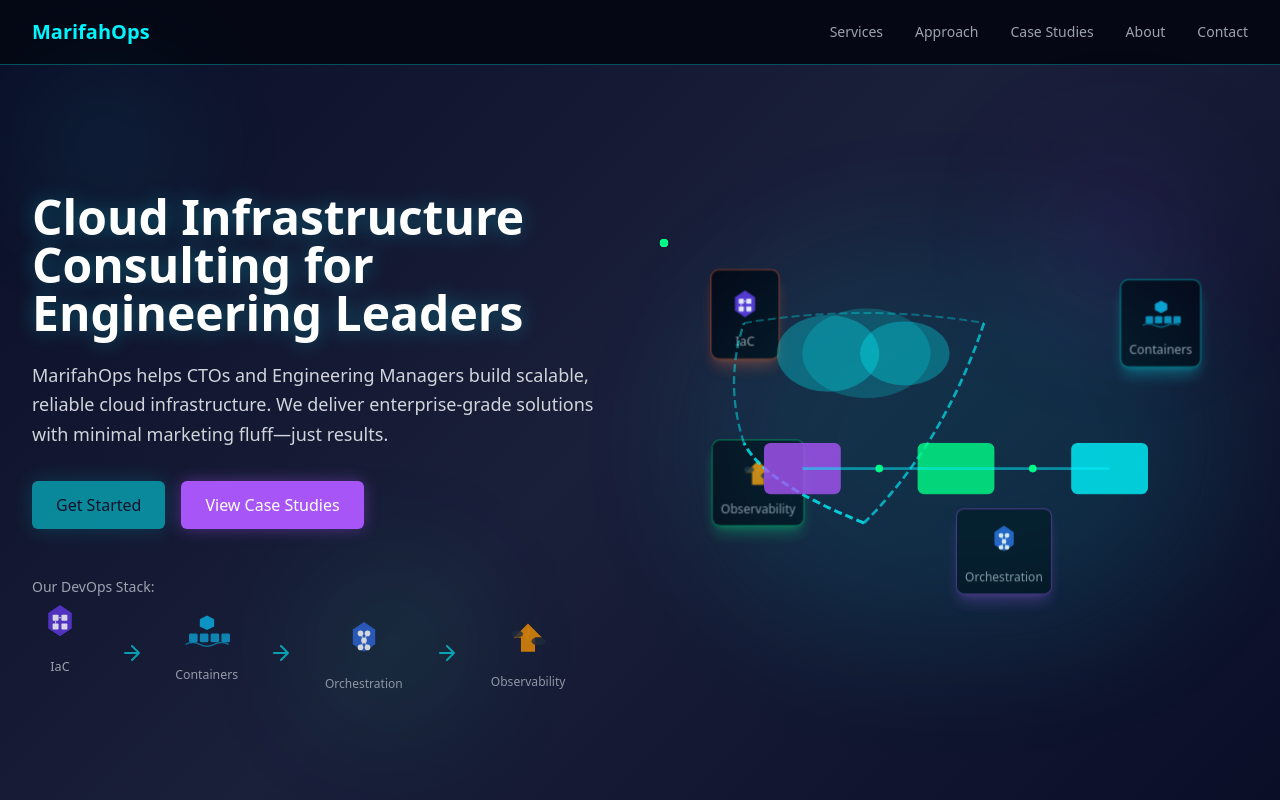
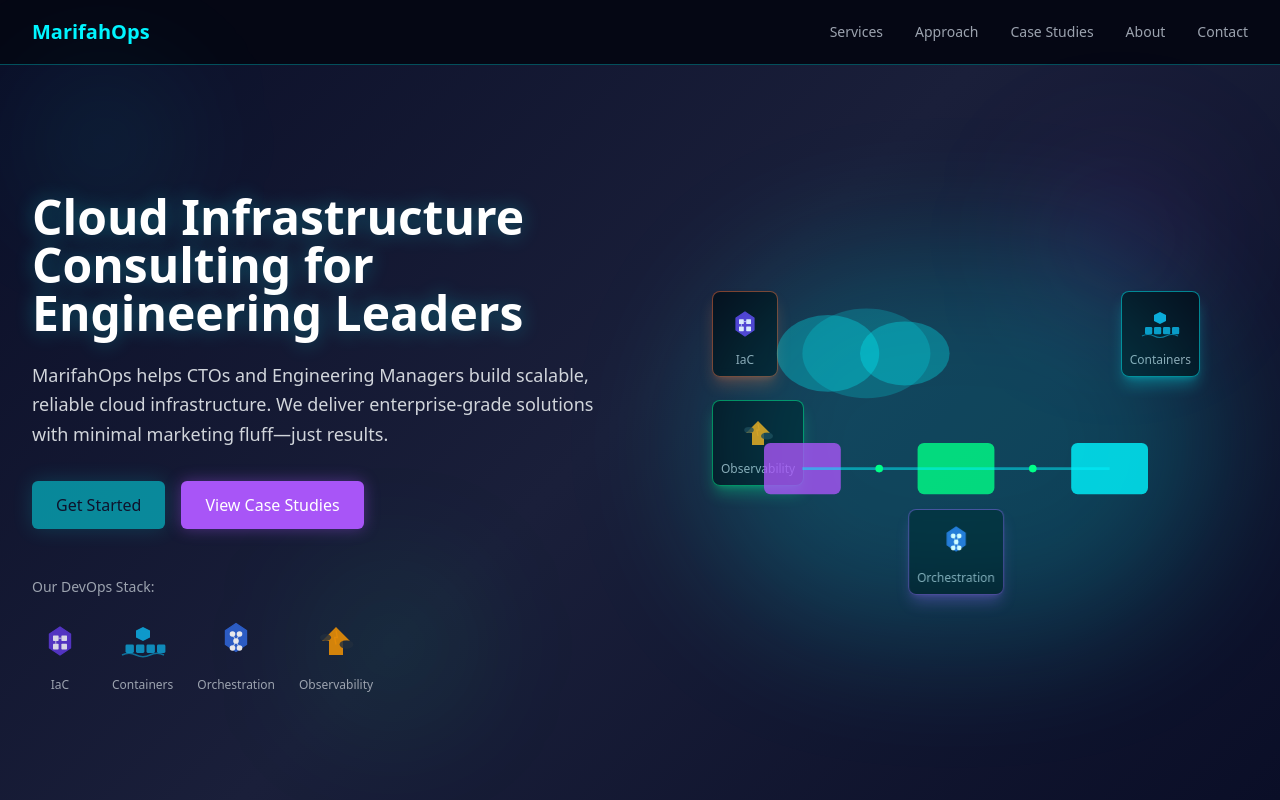
Before and after one commit to sack0809/marifahops-website, a Next.js app: page / in a window 1280 px wide. Shown: the top 800 px of the page. Built offline with nearby package versions, Linux system fonts and the light colour scheme.

Commit message:
Remove animations, keep only the labeled tech icons

```diff
--- a/pages/index.tsx
+++ b/pages/index.tsx
@@ -31,35 +31,20 @@ export default function Home() {
               {/* Tech Stack Icons with Labels */}
               <div className="mt-8">
                 <p className="text-sm text-gray-400 mb-4">Our DevOps Stack:</p>
-                <div className="flex flex-wrap gap-8 items-center">
-                  <div className="tech-icon-container tech-icon-float flex flex-col items-center">
+                <div className="flex flex-wrap gap-6 items-center">
+                  <div className="flex flex-col items-center">
                     <img src="/images/terraform-icon.svg" alt="Terraform" className="w-14 h-14 opacity-90 hover:opacity-100 hover:scale-110 transition-all cursor-pointer" />
                     <span className="text-xs text-gray-400 mt-2">IaC</span>
                   </div>
-                  <div className="tech-icon-flow-arrow">
-                    <svg width="24" height="24" viewBox="0 0 24 24" fill="none" className="text-devops-cyan">
-                      <path d="M5 12H19M19 12L12 5M19 12L12 19" stroke="currentColor" strokeWidth="2" strokeLinecap="round" strokeLinejoin="round" className="tech-flow-path"/>
-                    </svg>
-                  </div>
-                  <div className="tech-icon-container tech-icon-float-delay-1 flex flex-col items-center">
+                  <div className="flex flex-col items-center">
                     <img src="/images/docker-icon.svg" alt="Docker" className="w-14 h-14 opacity-90 hover:opacity-100 hover:scale-110 transition-all cursor-pointer" />
                     <span className="text-xs text-gray-400 mt-2">Containers</span>
                   </div>
-                  <div className="tech-icon-flow-arrow">
-                    <svg width="24" height="24" viewBox="0 0 24 24" fill="none" className="text-devops-cyan">
-                      <path d="M5 12H19M19 12L12 5M19 12L12 19" stroke="currentColor" strokeWidth="2" strokeLinecap="round" strokeLinejoin="round" className="tech-flow-path"/>
-                    </svg>
-                  </div>
-                  <div className="tech-icon-container tech-icon-float-delay-2 flex flex-col items-center">
+                  <div className="flex flex-col items-center">
                     <img src="/images/kubernetes-icon.svg" alt="Kubernetes" className="w-14 h-14 opacity-90 hover:opacity-100 hover:scale-110 transition-all cursor-pointer" />
                     <span className="text-xs text-gray-400 mt-2">Orchestration</span>
                   </div>
-                  <div className="tech-icon-flow-arrow">
-                    <svg width="24" height="24" viewBox="0 0 24 24" fill="none" className="text-devops-cyan">
-                      <path d="M5 12H19M19 12L12 5M19 12L12 19" stroke="currentColor" strokeWidth="2" strokeLinecap="round" strokeLinejoin="round" className="tech-flow-path"/>
-                    </svg>
-                  </div>
-                  <div className="tech-icon-container tech-icon-float-delay-3 flex flex-col items-center">
+                  <div className="flex flex-col items-center">
                     <img src="/images/aws-icon.svg" alt="AWS" className="w-14 h-14 opacity-90 hover:opacity-100 hover:scale-110 transition-all cursor-pointer" />
                     <span className="text-xs text-gray-400 mt-2">Observability</span>
                   </div>
@@ -70,109 +55,42 @@ export default function Home() {
               <div className="relative min-h-[400px] flex items-center justify-center">
                 {/* Main Cloud Architecture Graphic */}
                 <div className="relative z-10 w-full max-w-lg">
-                  <div className="absolute inset-0 bg-devops-cyan/20 blur-3xl rounded-full animate-pulse-glow"></div>
+                  <div className="absolute inset-0 bg-devops-cyan/20 blur-3xl rounded-full"></div>
                   <img
                     src="/images/cloud-architecture.svg"
                     alt="Cloud Architecture"
-                    className="relative w-full h-auto animate-float"
+                    className="relative w-full h-auto"
                   />
                 </div>
 
-                {/* Floating Tech Icons around the graphic with labels */}
-                <div className="absolute top-8 left-8 md:top-12 md:left-12 tech-icon-float">
+                {/* Tech Icons around the graphic with labels */}
+                <div className="absolute top-8 left-8 md:top-12 md:left-12">
                   <div className="bg-devops-darker/90 backdrop-blur-sm border border-devops-orange/50 rounded-lg p-2 shadow-lg shadow-devops-orange/30 hover:border-devops-orange transition-all flex flex-col items-center">
                     <img src="/images/terraform-icon.svg" alt="Terraform" className="w-12 h-12" />
                     <span className="text-xs text-gray-400 mt-1">IaC</span>
                   </div>
                 </div>
 
-                <div className="absolute top-8 right-8 md:top-12 md:right-12 tech-icon-float-delay-1">
+                <div className="absolute top-8 right-8 md:top-12 md:right-12">
                   <div className="bg-devops-darker/90 backdrop-blur-sm border border-devops-cyan/50 rounded-lg p-2 shadow-lg shadow-devops-cyan/30 hover:border-devops-cyan transition-all flex flex-col items-center">
                     <img src="/images/docker-icon.svg" alt="Docker" className="w-12 h-12" />
                     <span className="text-xs text-gray-400 mt-1">Containers</span>
                   </div>
                 </div>
 
-                <div className="absolute bottom-8 left-1/2 -translate-x-1/2 md:bottom-12 tech-icon-float-delay-2">
+                <div className="absolute bottom-8 left-1/2 -translate-x-1/2 md:bottom-12">
                   <div className="bg-devops-darker/90 backdrop-blur-sm border border-devops-purple/50 rounded-lg p-2 shadow-lg shadow-devops-purple/30 hover:border-devops-purple transition-all flex flex-col items-center">
                     <img src="/images/kubernetes-icon.svg" alt="Kubernetes" className="w-12 h-12" />
                     <span className="text-xs text-gray-400 mt-1">Orchestration</span>
                   </div>
                 </div>
 
-                <div className="absolute top-1/2 left-8 -translate-y-1/2 md:left-12 tech-icon-float-delay-3">
+                <div className="absolute top-1/2 left-8 -translate-y-1/2 md:left-12">
                   <div className="bg-devops-darker/90 backdrop-blur-sm border border-devops-green/50 rounded-lg p-2 shadow-lg shadow-devops-green/30 hover:border-devops-green transition-all flex flex-col items-center">
                     <img src="/images/aws-icon.svg" alt="AWS" className="w-12 h-12" />
                     <span className="text-xs text-gray-400 mt-1">Observability</span>
                   </div>
                 </div>
-
-                {/* Animated connecting lines between icons */}
-                <svg className="absolute inset-0 w-full h-full pointer-events-none overflow-visible" style={{zIndex: 5}}>
-                  {/* Path from IaC (top-left) to Containers (top-right) */}
-                  <path
-                    d="M 80 80 Q 200 60, 320 80"
-                    stroke="#00f5ff"
-                    strokeWidth="2"
-                    fill="none"
-                    strokeDasharray="8,4"
-                    opacity="0.4"
-                    className="tech-flow-line tech-flow-line-1"
-                  />
-                  {/* Animated dot on path 1 */}
-                  <circle r="5" fill="#00ff88" opacity="0.8" className="tech-flow-dot tech-flow-dot-1">
-                    <animate attributeName="cx" values="80;200;320" dur="2s" repeatCount="indefinite"/>
-                    <animate attributeName="cy" values="80;60;80" dur="2s" repeatCount="indefinite"/>
-                  </circle>
-
-                  {/* Path from Containers (top-right) to Orchestration (bottom-center) */}
-                  <path
-                    d="M 320 80 Q 280 200, 200 280"
-                    stroke="#00f5ff"
-                    strokeWidth="2"
-                    fill="none"
-                    strokeDasharray="8,4"
-                    opacity="0.4"
-                    className="tech-flow-line tech-flow-line-2"
-                  />
-                  {/* Animated dot on path 2 */}
-                  <circle r="5" fill="#00ff88" opacity="0.8" className="tech-flow-dot tech-flow-dot-2">
-                    <animate attributeName="cx" values="320;280;200" dur="2s" begin="0.5s" repeatCount="indefinite"/>
-                    <animate attributeName="cy" values="80;200;280" dur="2s" begin="0.5s" repeatCount="indefinite"/>
-                  </circle>
-
-                  {/* Path from Orchestration (bottom-center) to Observability (left-center) */}
-                  <path
-                    d="M 200 280 Q 100 240, 80 200"
-                    stroke="#00f5ff"
-                    strokeWidth="2"
-                    fill="none"
-                    strokeDasharray="8,4"
-                    opacity="0.4"
-                    className="tech-flow-line tech-flow-line-3"
-                  />
-                  {/* Animated dot on path 3 */}
-                  <circle r="5" fill="#00ff88" opacity="0.8" className="tech-flow-dot tech-flow-dot-3">
-                    <animate attributeName="cx" values="200;100;80" dur="2s" begin="1s" repeatCount="indefinite"/>
-                    <animate attributeName="cy" values="280;240;200" dur="2s" begin="1s" repeatCount="indefinite"/>
-                  </circle>
-
-                  {/* Path from Observability (left-center) back to IaC (top-left) */}
-                  <path
-                    d="M 80 200 Q 60 140, 80 80"
-                    stroke="#00f5ff"
-                    strokeWidth="2"
-                    fill="none"
-                    strokeDasharray="8,4"
-                    opacity="0.4"
-                    className="tech-flow-line tech-flow-line-4"
-                  />
-                  {/* Animated dot on path 4 */}
-                  <circle r="5" fill="#00ff88" opacity="0.8" className="tech-flow-dot tech-flow-dot-4">
-                    <animate attributeName="cx" values="80;60;80" dur="2s" begin="1.5s" repeatCount="indefinite"/>
-                    <animate attributeName="cy" values="200;140;80" dur="2s" begin="1.5s" repeatCount="indefinite"/>
-                  </circle>
-                </svg>
               </div>
             </div>
           </div>
--- a/styles/globals.css
+++ b/styles/globals.css
@@ -173,104 +173,4 @@
     animation-delay: 0.8s;
   }
 
-  @keyframes tech-icon-float {
-    0%, 100% {
-      transform: translateY(0px) scale(1);
-      opacity: 0.9;
-    }
-    50% {
-      transform: translateY(-20px) scale(1.05);
-      opacity: 1;
-    }
-  }
-
-  .tech-icon-container {
-    transition: transform 0.3s ease;
-  }
-
-  .tech-icon-container:hover {
-    transform: scale(1.15);
-  }
-
-  .tech-icon-float {
-    animation: tech-icon-float 4s ease-in-out infinite;
-  }
-
-  .tech-icon-float-delay-1 {
-    animation: tech-icon-float 4s ease-in-out infinite;
-    animation-delay: 0.8s;
-  }
-
-  .tech-icon-float-delay-2 {
-    animation: tech-icon-float 4s ease-in-out infinite;
-    animation-delay: 1.6s;
-  }
-
-  .tech-icon-float-delay-3 {
-    animation: tech-icon-float 4s ease-in-out infinite;
-    animation-delay: 2.4s;
-  }
-
-  .tech-icon-flow-arrow {
-    opacity: 0.6;
-  }
-
-  @keyframes tech-flow-dash {
-    0% {
-      stroke-dashoffset: 0;
-    }
-    100% {
-      stroke-dashoffset: 20;
-    }
-  }
-
-  .tech-flow-path {
-    animation: tech-flow-dash 2s linear infinite;
-  }
-
-  @keyframes tech-flow-pulse {
-    0%, 100% {
-      opacity: 0.3;
-      stroke-width: 2;
-    }
-    50% {
-      opacity: 0.8;
-      stroke-width: 3;
-    }
-  }
-
-  .tech-flow-line {
-    animation: tech-flow-pulse 3s ease-in-out infinite;
-  }
-
-  .tech-flow-line-1 {
-    animation-delay: 0s;
-  }
-
-  .tech-flow-line-2 {
-    animation-delay: 0.75s;
-  }
-
-  .tech-flow-line-3 {
-    animation-delay: 1.5s;
-  }
-
-  .tech-flow-line-4 {
-    animation-delay: 2.25s;
-  }
-
-  @keyframes tech-flow-dot-glow {
-    0%, 100% {
-      opacity: 0.8;
-      r: 4;
-    }
-    50% {
-      opacity: 1;
-      r: 6;
-    }
-  }
-
-  .tech-flow-dot {
-    animation: tech-flow-dot-glow 2s ease-in-out infinite;
-  }
 }
```
